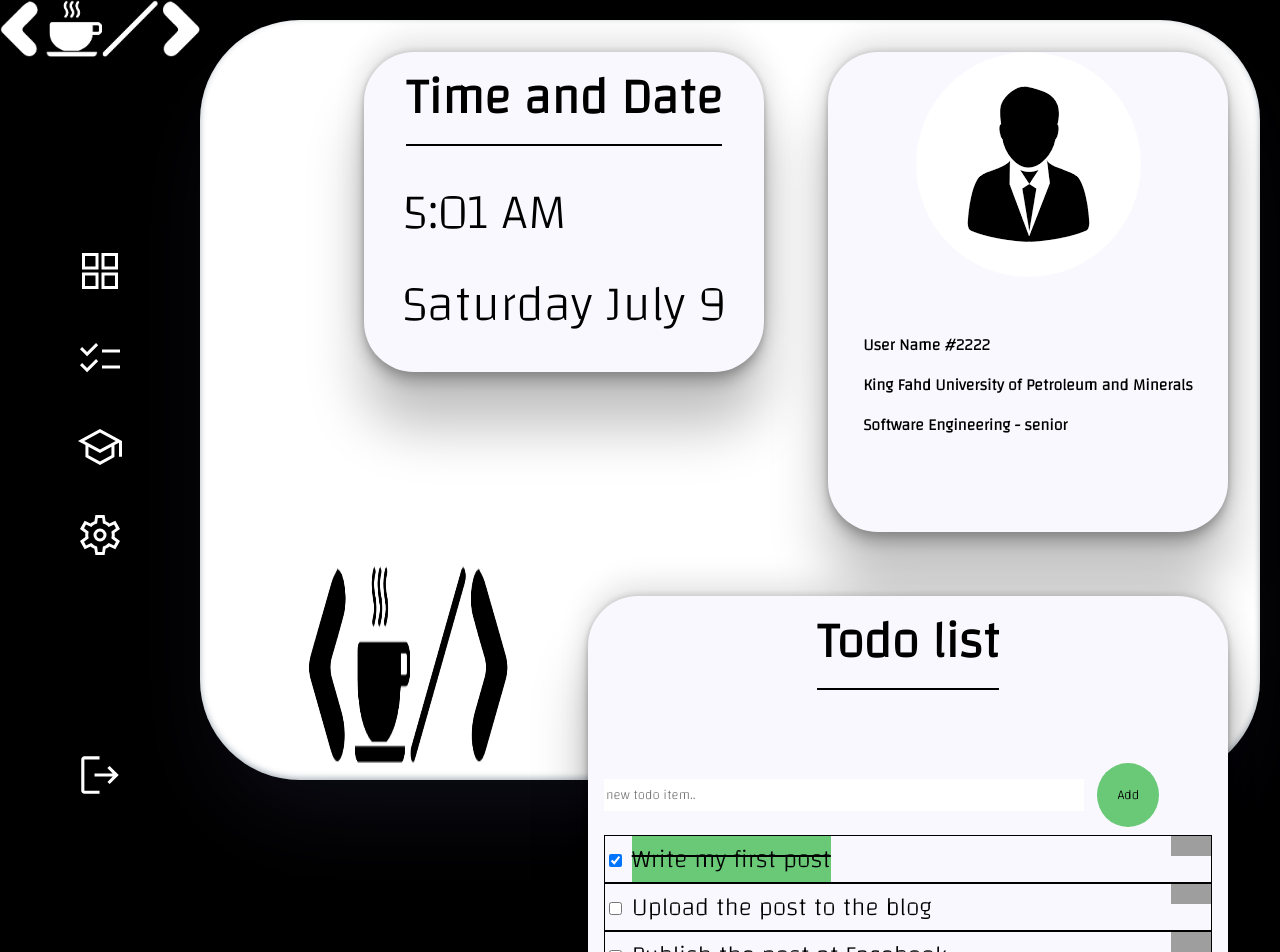
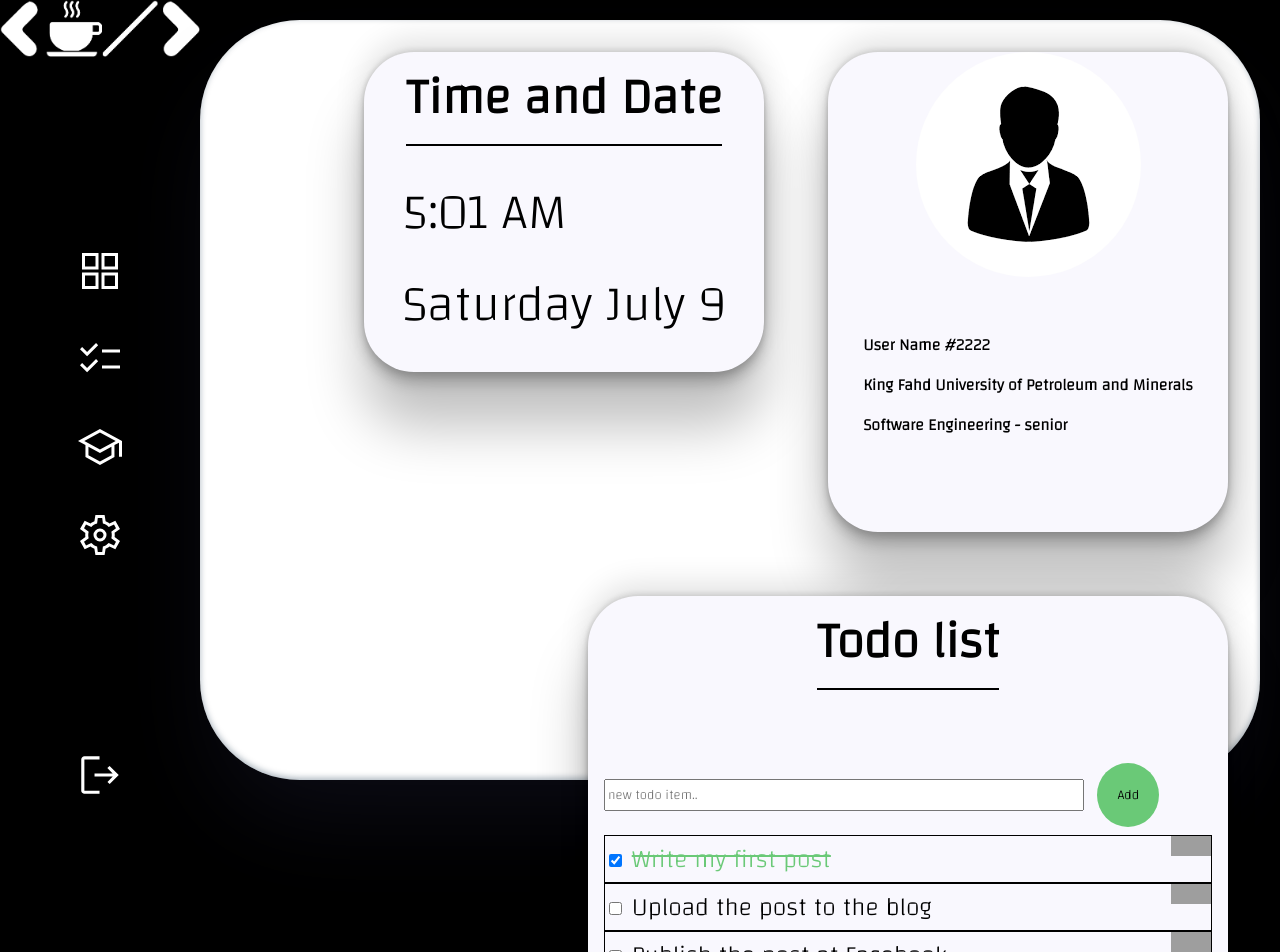
Before and after one commit to Batouq/WebCompetetion, a Svelte app: page / in a window 1280 px wide. Shown: the top 952 px of the page. Built offline with nearby package versions, Linux system fonts and the light colour scheme; grey boxes are pictures that could not be loaded.

Commit message:
some fixes

```diff
--- a/src/App.svelte
+++ b/src/App.svelte
@@ -1,5 +1,4 @@
 <script>
-  let logo = "Icons/logo.png";
   import Nav from "./components/Nav.svelte";
   import Profile from "./components/Profile.svelte";
   import TodoPreview from "./components/Todo-preview.svelte";
@@ -13,18 +12,11 @@
       <Profile />
       <Watch />
       <TodoPreview />
-      <img class="logo " src={logo} alt=" logo" />
     </div>
   </div>
 </main>
 
 <style>
-  .logo {
-    position: relative;
-    width: 200px;
-    height: 200px;
-    cursor: pointer;
-  }
   .container {
     height: 100%;
     display: flex;
--- a/src/components/Todo--preview--item.svelte
+++ b/src/components/Todo--preview--item.svelte
@@ -21,7 +21,7 @@
 
 <div class="container">
   <input
-    style="width:30rem; height: 2rem; border: none; margin-bottom: 1.5rem;"
+    style="width:30rem; height: 2rem;  margin-bottom: 1.5rem; border: 1px soild #6ac977 ;"
     bind:value={newItem}
     type="text"
     placeholder="new todo item.."
@@ -39,11 +39,12 @@ padding: 20px 20px; border-radius: 50%;"
       <span class:checked={item.status}>{item.text}</span>
       <span on:click={() => removeFromList(index)}>
         <img
+          class="trash"
           src={trash}
           alt=""
           width="40px"
           height="20pxpx"
-          style="float: right;"
+          style="float: right; cursor: pointer;"
         />
       </span>
       <br />
@@ -52,8 +53,14 @@ padding: 20px 20px; border-radius: 50%;"
 </div>
 
 <style>
+  .trash{
+    margin: auto auto;
+  }
+  .trash:hover {
+    filter: brightness(0) saturate(100%) invert(16%) sepia(89%) saturate(7487%)
+      hue-rotate(359deg) brightness(108%) contrast(111%);
+  }
   .item {
-
     font-size: 25px;
     border: 1px solid black;
   }
@@ -62,6 +69,6 @@ padding: 20px 20px; border-radius: 50%;"
   }
   .checked {
     text-decoration: line-through;
-    background-color: #6ac977;
+    color: #6ac977;
   }
 </style>
```
